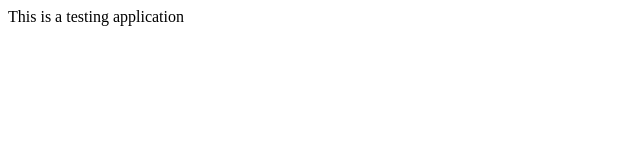
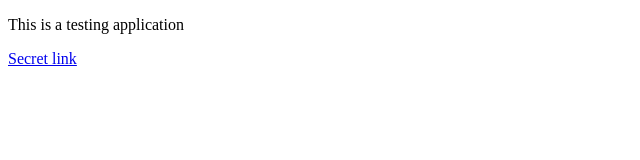
Before and after one commit to VladZD/herokutest, a website: page index.html in a window 1280 px wide. Shown: the whole page, without its empty margins (0-640 px from the left). Drawn offline with Linux system fonts and the light colour scheme.

Commit message:
Add link to index.html

```diff
--- a/index.html
+++ b/index.html
@@ -5,6 +5,7 @@
   <title>Document</title>
 </head>
 <body>
-  This is a testing application
+  <p>This is a testing application</p>
+  <a href="/secret">Secret link</a>
 </body>
 </html>
```
